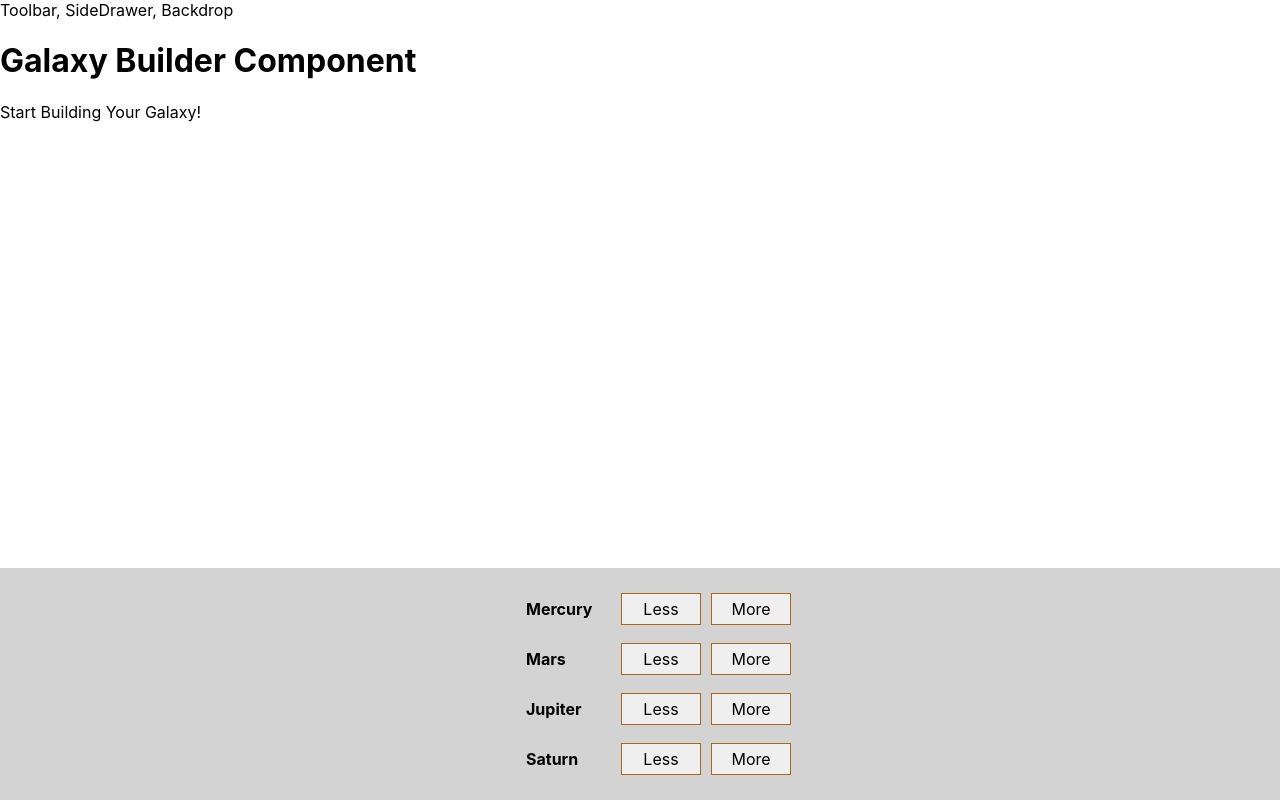
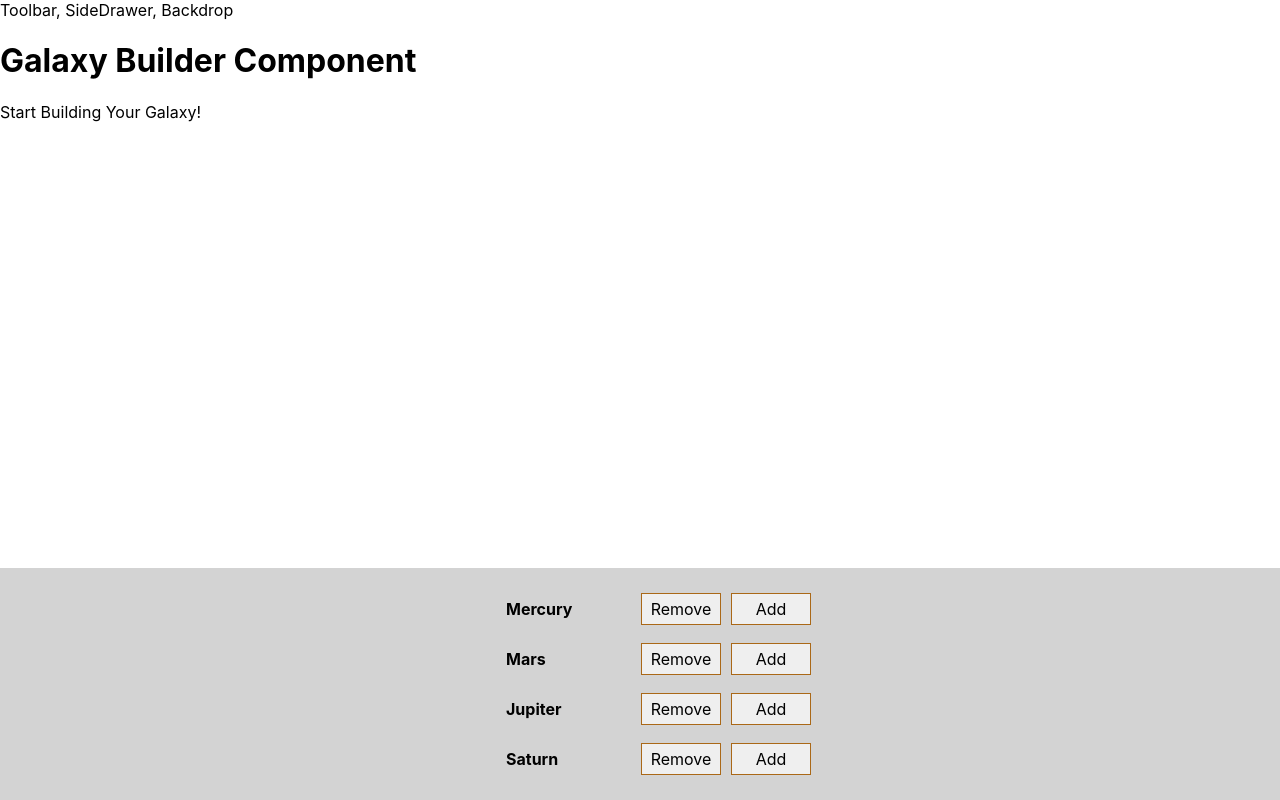
Before and after one commit to mcheng09/react-galaxy-builder, a React app: page / in a window 1280 px wide. Shown: the top 800 px of the page. Built offline with nearby package versions, Linux system fonts and the light colour scheme.

Commit message:
updates(GalaxyControl): updates button label and css label

```diff
--- a/src/components/Galaxy/GalaxyControls/GalaxyControl/GalaxyControl.js
+++ b/src/components/Galaxy/GalaxyControls/GalaxyControl/GalaxyControl.js
@@ -6,8 +6,8 @@ const GalaxyControl = (props) => {
   return (
     <div className={style.GalaxyControl}>
       <div className={style.Label}>{props.label}</div>
-      <button onClick={props.removePlanet}>Less</button>
-      <button onClick={props.addPlanet}>More</button>
+      <button onClick={props.removePlanet}>Remove</button>
+      <button onClick={props.addPlanet}>Add</button>
     </div>
   )
 };
--- a/src/components/Galaxy/GalaxyControls/GalaxyControl/GalaxyControl.module.css
+++ b/src/components/Galaxy/GalaxyControls/GalaxyControl/GalaxyControl.module.css
@@ -19,5 +19,5 @@
 .Label {
     padding: 10px;
     font-weight: bold;
-    width: 80px;
+    width: 120px;
 }
```
